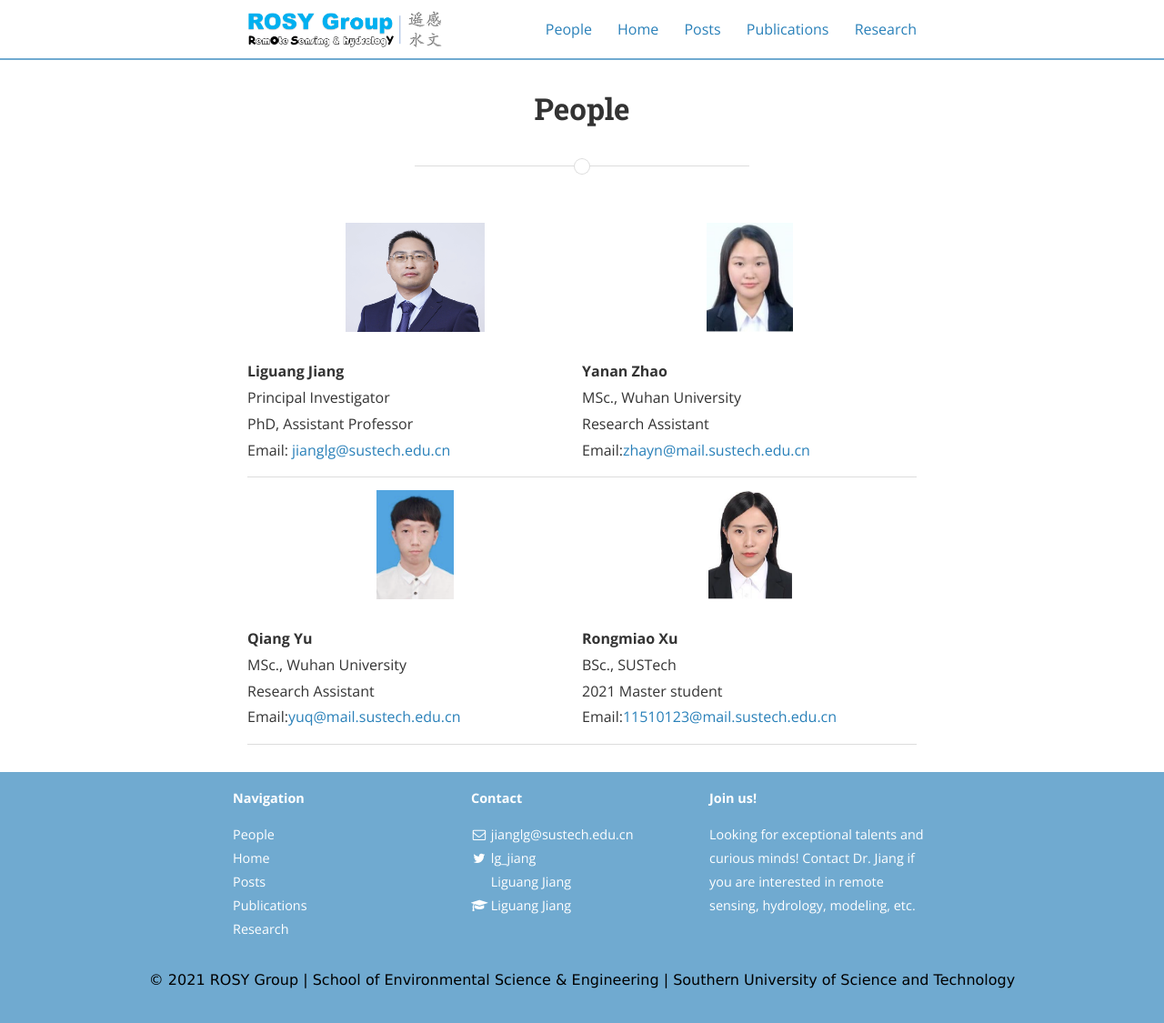
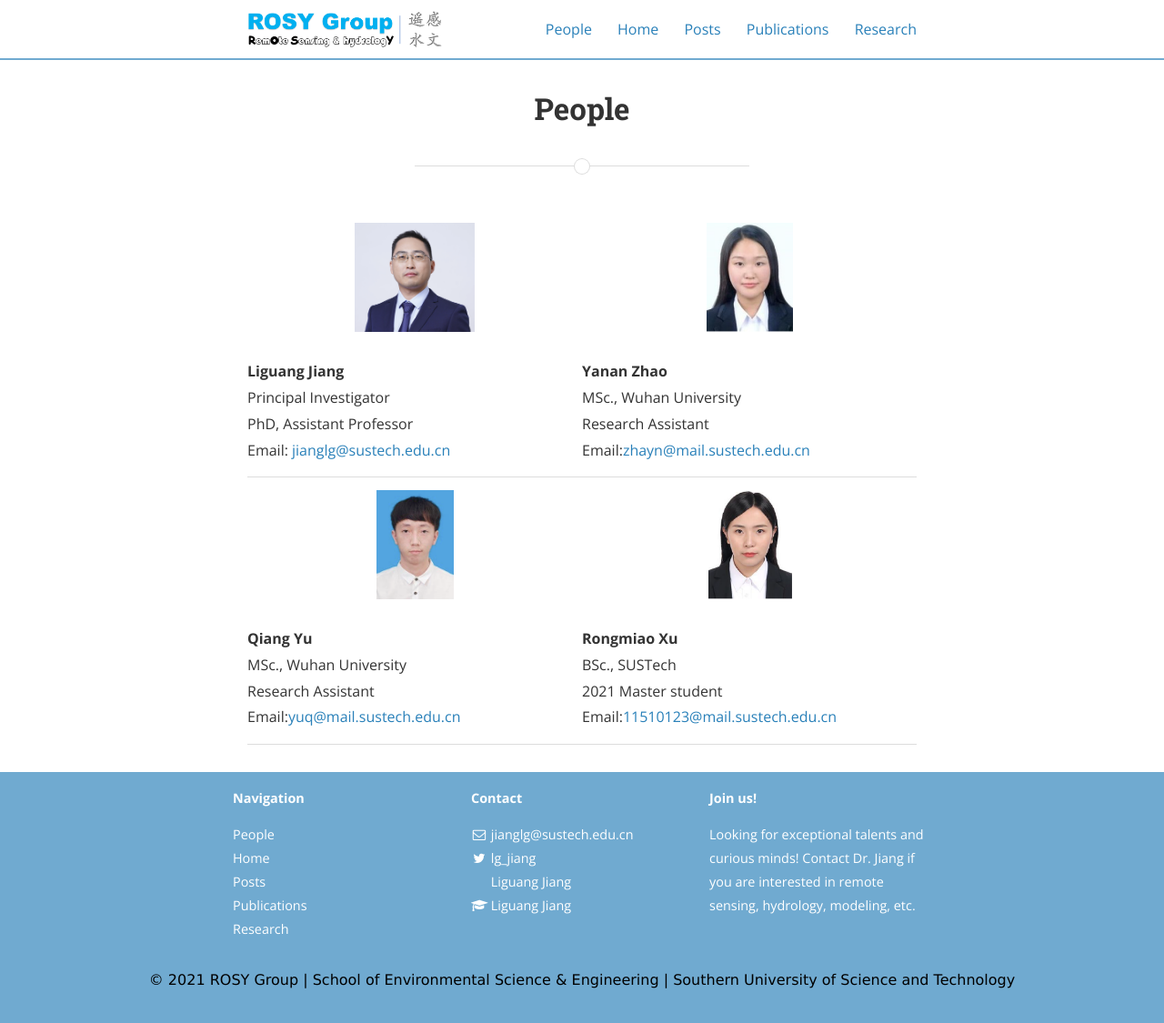
Before and after one commit to 12530/rshydro, a Jekyll site: the page built from People.md, in a window 1280 px wide and 1125 px high. Shown: the whole window at 91% size. Built offline with Jekyll 4.4.1, drawn with Linux system fonts in a browser that asks for light colours; nearby versions of some CDN libraries.

Commit message:
Update People.md

```diff
--- a/People.md
+++ b/People.md
@@ -29,7 +29,7 @@ main_nav: true
 
 <table cellspacing="2" cellpadding="2">
   <tr>
-    <td align="left"><img src="/assets/Liguang.png" alt="姜丽光" style="width:153px;height:120px;"> <br> <b>Liguang Jiang</b> <br>Principal Investigator<br>PhD, Assistant Professor<br>
+    <td align="left"><img src="/assets/Liguang.png" alt="姜丽光" style="width:132px;height:120px;"> <br> <b>Liguang Jiang</b> <br>Principal Investigator<br>PhD, Assistant Professor<br>
     Email: <a href="mailto:jianglg@sustech.edu.cn">jianglg@sustech.edu.cn</a></td>
     <td align="left"><img src="/assets/Yanan.png" alt="赵亚楠" style="width:95px;height:120px;">  <br><b>Yanan Zhao</b> <br>MSc., Wuhan University<br>Research Assistant<br> Email:<a href="mailto:zhayn@mail.sustech.edu.cn">zhayn@mail.sustech.edu.cn</a></td>
 
```
